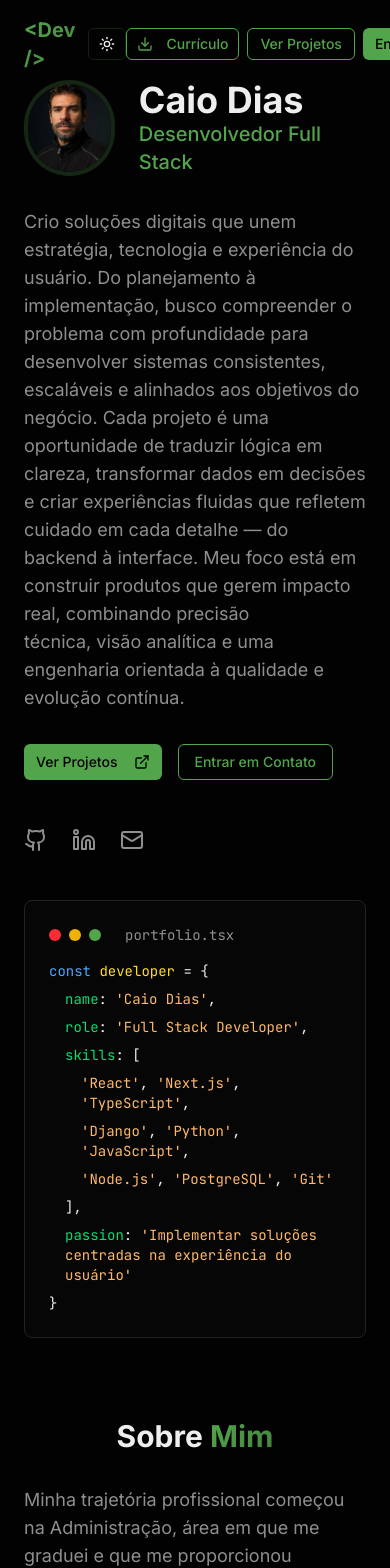
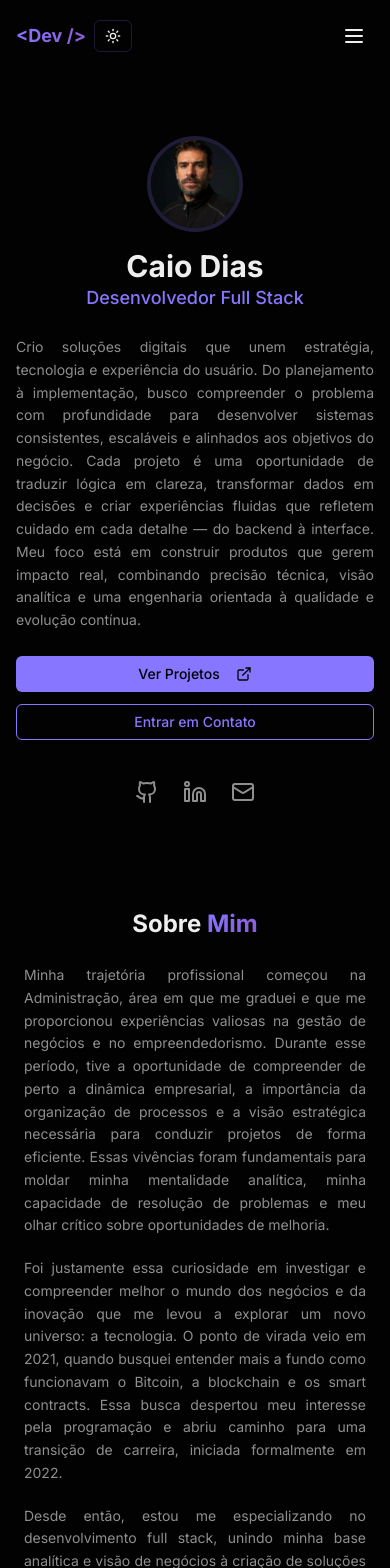
Before and after one commit to caiodiasol/meu_portfolio, a Next.js app: page / in a window 390 px wide. Shown: the top 1568 px of the page. Built offline with nearby package versions, Linux system fonts and the light colour scheme.

Commit message:
feat: redesign de tema e responsividade mobile

```diff
--- a/src/app/components/about.tsx
+++ b/src/app/components/about.tsx
@@ -1,30 +1,30 @@
 export function About() {
     return (
-      <section id="about" className="py-20 px-6">
+      <section id="about" className="py-16 sm:py-20 px-6 sm:px-6">
         <div className="container mx-auto">
           <div className="max-w-4xl mx-auto">
-            <h2 className="text-3xl lg:text-4xl font-bold mb-8 text-center">
+            <h2 className="text-2xl sm:text-3xl lg:text-4xl font-bold mb-6 sm:mb-8 text-center">
               Sobre <span className="text-gradient">Mim</span>
             </h2>
 
-            <div className="grid gap-12 items-center">
-              <div className="space-y-6">
-                <p className="text-lg text-muted-foreground text-pretty">
+            <div className="grid gap-8 sm:gap-12 items-center">
+              <div className="space-y-5 sm:space-y-6">
+                <p className="text-sm leading-relaxed sm:text-base lg:text-lg text-muted-foreground text-justify sm:text-left">
                   Minha trajetória profissional começou na Administração, área em que me graduei e que me proporcionou experiências valiosas na gestão de negócios e no empreendedorismo. Durante esse período, tive a oportunidade de compreender de perto a dinâmica empresarial, a importância da organização de processos e a visão estratégica necessária para conduzir projetos de forma eficiente. Essas vivências foram fundamentais para moldar minha mentalidade analítica, minha capacidade de resolução de problemas e meu olhar crítico sobre oportunidades de melhoria.
                 </p>
 
-                <p className="text-lg text-muted-foreground text-pretty">
+                <p className="text-sm leading-relaxed sm:text-base lg:text-lg text-muted-foreground text-justify sm:text-left">
                   Foi justamente essa curiosidade em investigar e compreender melhor o mundo dos negócios e da inovação que me levou a explorar um novo universo: a tecnologia. O ponto de virada veio em 2021, quando busquei entender mais a fundo como funcionavam o Bitcoin, a blockchain e os smart contracts. Essa busca despertou meu interesse pela programação e abriu caminho para uma transição de carreira, iniciada formalmente em 2022.
                 </p>
 
-                <p className="text-lg text-muted-foreground text-pretty">
+                <p className="text-sm leading-relaxed sm:text-base lg:text-lg text-muted-foreground text-justify sm:text-left">
                   Desde então, estou me especializando no desenvolvimento full stack, unindo minha base analítica e visão de negócios à criação de soluções tecnológicas eficientes e escaláveis. Tenho me aprofundado em linguagens e frameworks como Python, JavaScript, React e Django, com foco em boas práticas de engenharia de software e integração entre front-end e back-end. Busco atuar em projetos que valorizem qualidade técnica, colaboração e impacto real por meio da tecnologia.
                 </p>
               </div>
 
-              <div className="bg-card border border-border rounded-lg p-6">
-                <h3 className="text-xl text-center font-semibold mb-4 text-primary">Tecnologias que utilizo:</h3>
-                <div className="grid grid-cols-3 gap-3">
+              <div className="bg-card border border-border rounded-lg p-4 sm:p-6">
+                <h3 className="text-lg sm:text-xl text-center font-semibold mb-4 text-primary">Tecnologias que utilizo:</h3>
+                <div className="grid grid-cols-2 sm:grid-cols-3 gap-3">
                   {[
                     "HTML",
                     "CSS",
--- a/src/app/components/header.tsx
+++ b/src/app/components/header.tsx
@@ -3,9 +3,10 @@
 import { useState, useEffect } from "react"
 import { Button } from "@/components/ui/button"
 import { ThemeToggle } from "./theme-toggle"
-import { Download } from "lucide-react"
+import { Download, Menu, X } from "lucide-react"
 export function Header() {
   const [isScrolled, setIsScrolled] = useState(false)
+  const [isMobileMenuOpen, setIsMobileMenuOpen] = useState(false)
 
   useEffect(() => {
     const handleScroll = () => {
@@ -15,9 +16,22 @@ export function Header() {
     return () => window.removeEventListener("scroll", handleScroll)
   }, [])
 
+  // Bloquear scroll quando menu mobile estiver aberto
+  useEffect(() => {
+    if (isMobileMenuOpen) {
+      document.body.style.overflow = 'hidden'
+    } else {
+      document.body.style.overflow = 'unset'
+    }
+    return () => {
+      document.body.style.overflow = 'unset'
+    }
+  }, [isMobileMenuOpen])
+
   const scrollToSection = (sectionId: string) => {
     const element = document.getElementById(sectionId)
     element?.scrollIntoView({ behavior: "smooth" })
+    setIsMobileMenuOpen(false)
   }
 
   const downloadResume = () => {
@@ -33,16 +47,16 @@ export function Header() {
         isScrolled ? "bg-background/80 backdrop-blur-md border-b border-border" : "bg-transparent"
       }`}
     >
-      <nav className="container mx-auto px-6 py-4">
+      <nav className="container mx-auto px-4 sm:px-6 py-4">
         <div className="flex items-center justify-between">
           {/* Logo e tema */}
-          <div className="flex items-center gap-3 ">
-            <div className="text-xl font-bold text-gradient">{"<Dev />"}</div>
+          <div className="flex items-center gap-2 sm:gap-3">
+            <div className="text-lg sm:text-xl font-bold text-gradient whitespace-nowrap">{"<Dev />"}</div>
             <ThemeToggle />
           </div>
 
-          {/* Navegação */}
-          <div className="hidden md:flex items-center space-x-6">
+          {/* Navegação Desktop */}
+          <div className="hidden lg:flex items-center space-x-6">
             <button onClick={() => scrollToSection("about")} className="link-hover text-muted-foreground hover:cursor-pointer hover:text-primary text-sm">
               Sobre
             </button>
@@ -52,16 +66,16 @@ export function Header() {
             <button onClick={() => scrollToSection("experience")} className="link-hover text-muted-foreground hover:cursor-pointer hover:text-primary text-sm">
               Experiência
             </button>
+            <button onClick={() => scrollToSection("projects")} className="link-hover text-muted-foreground hover:cursor-pointer hover:text-primary text-sm">
+              Projetos
+            </button>
             <button onClick={() => scrollToSection("skills-section")} className="link-hover text-muted-foreground hover:cursor-pointer hover:text-primary text-sm">
               Competências
             </button>
-            <button onClick={() => scrollToSection("projects")} className="link-hover text-muted-foreground hover:cursor-pointer hover:text-primary text-sm">
-              Projetos
-            </button>
           </div>
 
-          {/* Ações */}
-          <div className="flex items-center gap-2">
+          {/* Ações Desktop */}
+          <div className="hidden lg:flex items-center gap-2">
             <Button
               variant="outline"
               size="sm"
@@ -87,8 +101,104 @@ export function Header() {
               Entrar em Contato
             </Button>
           </div>
+
+          {/* Menu Hambúrguer Mobile */}
+          <button
+            onClick={() => setIsMobileMenuOpen(!isMobileMenuOpen)}
+            className="lg:hidden p-2 text-foreground hover:text-primary cursor-pointer transition-colors"
+            aria-label="Toggle menu"
+          >
+            {isMobileMenuOpen ? <X className="h-6 w-6" /> : <Menu className="h-6 w-6" />}
+          </button>
         </div>
       </nav>
+
+      {/* Menu Mobile Overlay */}
+      {isMobileMenuOpen && (
+        <>
+          {/* Backdrop */}
+          <div
+            className="lg:hidden fixed inset-0 bg-background/80 backdrop-blur-sm z-40 animate-in fade-in duration-200"
+            onClick={() => setIsMobileMenuOpen(false)}
+          />
+
+          {/* Menu Dropdown */}
+          <div className="lg:hidden fixed top-[68px] left-0 right-0 bg-background/95 backdrop-blur-md border-b border-border shadow-lg z-50 animate-in slide-in-from-top-4 duration-300 max-h-[calc(100vh-68px)] overflow-y-auto">
+            <div className="px-6 py-6 space-y-4 max-w-md mx-auto">
+              {/* Botão de Fechar */}
+              <div className="flex justify-end">
+                <button
+                  onClick={() => setIsMobileMenuOpen(false)}
+                  className="p-2 hover:bg-primary/10 rounded-lg transition-colors cursor-pointer"
+                  aria-label="Fechar menu"
+                >
+                  <X className="h-5 w-5 text-foreground" />
+                </button>
+              </div>
+
+              <div className="flex flex-col space-y-3">
+                <button
+                  onClick={() => scrollToSection("about")}
+                  className="text-left text-muted-foreground hover:text-primary transition-colors py-2 cursor-pointer text-base"
+                >
+                  Sobre
+                </button>
+                <button
+                  onClick={() => scrollToSection("education")}
+                  className="text-left text-muted-foreground hover:text-primary transition-colors py-2 cursor-pointer text-base"
+                >
+                  Educação
+                </button>
+                <button
+                  onClick={() => scrollToSection("experience")}
+                  className="text-left text-muted-foreground hover:text-primary transition-colors py-2 cursor-pointer text-base"
+                >
+                  Experiência
+                </button>
+                <button
+                  onClick={() => scrollToSection("projects")}
+                  className="text-left text-muted-foreground hover:text-primary transition-colors py-2 cursor-pointer text-base"
+                >
+                  Projetos
+                </button>
+                <button
+                  onClick={() => scrollToSection("skills-section")}
+                  className="text-left text-muted-foreground hover:text-primary transition-colors py-2 cursor-pointer text-base"
+                >
+                  Competências
+                </button>
+              </div>
+
+              <div className="flex flex-col space-y-2 pt-4 border-t border-border">
+                <Button
+                  variant="outline"
+                  size="sm"
+                  onClick={downloadResume}
+                  className="w-full border-primary text-primary hover:cursor-pointer hover:bg-primary hover:text-primary-foreground bg-transparent"
+                >
+                  <Download className="mr-2 h-4 w-4" />
+                  Currículo
+                </Button>
+                <Button
+                  onClick={() => scrollToSection("projects")}
+                  variant="outline"
+                  size="sm"
+                  className="w-full border-primary text-primary hover:bg-primary hover:cursor-pointer hover:text-primary-foreground bg-transparent"
+                >
+                  Ver Projetos
+                </Button>
+                <Button
+                  onClick={() => scrollToSection("contact")}
+                  size="sm"
+                  className="w-full bg-primary text-primary-foreground hover:cursor-pointer hover:bg-accent"
+                >
+                  Entrar em Contato
+                </Button>
+              </div>
+            </div>
+          </div>
+        </>
+      )}
     </header>
   )
 }
--- a/src/app/components/hero.tsx
+++ b/src/app/components/hero.tsx
@@ -17,29 +17,29 @@ export function Hero() {
   }
 
   return (
-    <section className="min-h-screen flex items-center justify-center px-6 pt-20">
+    <section className="min-h-screen flex items-center justify-center px-4 sm:px-6 pt-24 sm:pt-20">
       <div className="container mx-auto">
-        <div className="grid lg:grid-cols-2 gap-12 items-center">
+        <div className="grid lg:grid-cols-2 gap-8 sm:gap-12 items-center">
           {/* Conteúdo principal */}
-          <div className={`space-y-8 ${mounted ? "animate-fade-in-up" : "opacity-0"}`}>
-            <div className="flex items-center gap-6 mb-8">
-              <div className="w-24 h-24 lg:w-32 lg:h-32 rounded-full overflow-hidden border-4 border-primary/20 bg-card flex items-center justify-center">
+          <div className={`space-y-6 sm:space-y-8 ${mounted ? "animate-fade-in-up" : "opacity-0"}`}>
+            <div className="flex flex-col sm:flex-row items-center sm:items-center gap-4 sm:gap-6 mb-6 sm:mb-8 text-center sm:text-left">
+              <div className="w-24 h-24 sm:w-28 sm:h-28 lg:w-32 lg:h-32 rounded-full overflow-hidden border-4 border-primary/20 bg-card flex items-center justify-center flex-shrink-0">
                 <img src="/perfil.jpg" alt="foto perfil" className="w-full h-full object-cover object-center" />
               </div>
               <div>
-                <h1 className="text-4xl lg:text-6xl font-bold text-balance">Caio Dias</h1>
-                <h2 className="text-xl lg:text-2xl text-primary font-medium">Desenvolvedor Full Stack</h2>
+                <h1 className="text-3xl sm:text-4xl lg:text-6xl font-bold text-balance">Caio Dias</h1>
+                <h2 className="text-lg sm:text-xl lg:text-2xl text-primary font-medium">Desenvolvedor Full Stack</h2>
               </div>
             </div>
 
-            <p className="text-lg text-muted-foreground max-w-lg text-pretty">
+            <p className="text-sm leading-relaxed sm:text-base lg:text-lg text-muted-foreground max-w-lg text-justify sm:text-left">
               Crio soluções digitais que unem estratégia, tecnologia e experiência do usuário. Do planejamento à implementação, busco compreender o problema com profundidade para desenvolver sistemas consistentes, escaláveis e alinhados aos objetivos do negócio. Cada projeto é uma oportunidade de traduzir lógica em clareza, transformar dados em decisões e criar experiências fluidas que refletem cuidado em cada detalhe — do backend à interface. Meu foco está em construir produtos que gerem impacto real, combinando precisão técnica, visão analítica e uma engenharia orientada à qualidade e evolução contínua.
             </p>
 
-            <div className="flex flex-wrap gap-4">
+            <div className="flex flex-col sm:flex-row flex-wrap gap-3 sm:gap-4">
               <Button
                 onClick={() => scrollToSection("projects")}
-                className="bg-primary text-primary-foreground hover:cursor-pointer hover:bg-accent"
+                className="w-full sm:w-auto bg-primary text-primary-foreground hover:cursor-pointer hover:bg-accent"
               >
                 Ver Projetos
                 <ExternalLink className="ml-2 h-4 w-4" />
@@ -47,14 +47,14 @@ export function Hero() {
               <Button
                 variant="outline"
                 onClick={() => scrollToSection("contact")}
-                className="border-primary text-primary hover:bg-primary hover:cursor-pointer hover:text-primary-foreground"
+                className="w-full sm:w-auto border-primary text-primary hover:bg-primary hover:cursor-pointer hover:text-primary-foreground"
               >
                 Entrar em Contato
               </Button>
             </div>
 
             {/* Links sociais */}
-            <div className="flex gap-6 pt-4">
+            <div className="flex gap-6 pt-4 justify-center sm:justify-start">
               <a
                 href="https://github.com/caiodiasol"
                 target="_blank"
@@ -78,45 +78,45 @@ export function Hero() {
           </div>
 
           {/* Área visual/código */}
-          <div className={`${mounted ? "animate-fade-in-up" : "opacity-0"} lg:delay-200`}>
-            <div className="bg-card border border-border rounded-lg p-6 font-mono text-sm">
+          <div className={`${mounted ? "animate-fade-in-up" : "opacity-0"} lg:delay-200 hidden lg:block`}>
+            <div className="bg-card border border-border rounded-lg p-4 sm:p-6 font-mono text-xs sm:text-sm">
               <div className="flex items-center gap-2 mb-4">
                 <div className="w-3 h-3 rounded-full bg-red-500"></div>
                 <div className="w-3 h-3 rounded-full bg-yellow-500"></div>
                 <div className="w-3 h-3 rounded-full bg-primary"></div>
-                <span className="ml-4 text-muted-foreground">portfolio.tsx</span>
+                <span className="ml-2 sm:ml-4 text-muted-foreground text-xs sm:text-sm">portfolio.tsx</span>
               </div>
-              <div className="space-y-2">
+              <div className="space-y-2 min-w-max">
                 <div>
-                  <span className="text-blue-400">const</span> <span className="text-yellow-300">developer</span> ={" "}
+                  <span className="text-blue-400">const</span> <span className="text-yellow-400">developer</span> ={" "}
                   {`{`}
                 </div>
                 <div className="ml-4">
-                  <span className="text-green-400">name</span>: <span className="text-orange-300">&apos;Caio Dias&apos;</span>,
+                  <span className="text-green-400">name</span>: <span className="text-orange-400">&apos;Caio Dias&apos;</span>,
                 </div>
                 <div className="ml-4">
                   <span className="text-green-400">role</span>:{" "}
-                  <span className="text-orange-300">&apos;Full Stack Developer&apos;</span>,
+                  <span className="text-orange-400">&apos;Full Stack Developer&apos;</span>,
                 </div>
                 <div className="ml-4">
                   <span className="text-green-400">skills</span>: [
                 </div>
                 <div className="ml-8">
-                  <span className="text-orange-300">&apos;React&apos;</span>, <span className="text-orange-300">&apos;Next.js&apos;</span>,{" "}
-                  <span className="text-orange-300">&apos;TypeScript&apos;</span>,
+                  <span className="text-orange-400">&apos;React&apos;</span>, <span className="text-orange-400">&apos;Next.js&apos;</span>,{" "}
+                  <span className="text-orange-400">&apos;TypeScript&apos;</span>,
                 </div>
                 <div className="ml-8">
-                  <span className="text-orange-300">&apos;Django&apos;</span>, <span className="text-orange-300">&apos;Python&apos;</span>,{" "}
-                  <span className="text-orange-300">&apos;JavaScript&apos;</span>,{" "}
+                  <span className="text-orange-400">&apos;Django&apos;</span>, <span className="text-orange-400">&apos;Python&apos;</span>,{" "}
+                  <span className="text-orange-400">&apos;JavaScript&apos;</span>,{" "}
                 </div>
                 <div className="ml-8">
-                  <span className="text-orange-300">&apos;Node.js&apos;</span>, <span className="text-orange-300">&apos;PostgreSQL&apos;</span>,{" "}
-                  <span className="text-orange-300">&apos;Git&apos;</span>{" "}
+                  <span className="text-orange-400">&apos;Node.js&apos;</span>, <span className="text-orange-400">&apos;PostgreSQL&apos;</span>,{" "}
+                  <span className="text-orange-400">&apos;Git&apos;</span>{" "}
                 </div>
                 <div className="ml-4">],</div>
                 <div className="ml-4">
                   <span className="text-green-400">passion</span>:{" "}
-                  <span className="text-orange-300">&apos;Implementar soluções centradas na experiência do usuário&apos;</span>
+                  <span className="text-orange-400">&apos;Implementar soluções centradas na experiência do usuário&apos;</span>
                 </div>
                 <div>{`}`}</div>
               </div>
--- a/src/app/globals.css
+++ b/src/app/globals.css
@@ -11,33 +11,33 @@
   --card-foreground: oklch(0.95 0 0);
   --popover: oklch(0.12 0 0);
   --popover-foreground: oklch(0.95 0 0);
-  --primary: oklch(0.65 0.15 142); /* Verde vibrante */
+  --primary: oklch(0.65 0.2 285); /* Roxo vibrante moderno */
   --primary-foreground: oklch(0.08 0 0);
   --secondary: oklch(0.18 0 0); /* Cinza escuro */
   --secondary-foreground: oklch(0.95 0 0);
   --muted: oklch(0.15 0 0);
   --muted-foreground: oklch(0.65 0 0);
-  --accent: oklch(0.55 0.12 142); /* Verde mais escuro */
+  --accent: oklch(0.58 0.18 300); /* Roxo mais escuro */
   --accent-foreground: oklch(0.95 0 0);
   --destructive: oklch(0.577 0.245 27.325);
   --destructive-foreground: oklch(0.95 0 0);
   --border: oklch(0.25 0 0);
   --input: oklch(0.18 0 0);
-  --ring: oklch(0.65 0.15 142);
-  --chart-1: oklch(0.65 0.15 142);
-  --chart-2: oklch(0.55 0.12 142);
-  --chart-3: oklch(0.45 0.1 142);
-  --chart-4: oklch(0.35 0.08 142);
-  --chart-5: oklch(0.75 0.18 142);
+  --ring: oklch(0.65 0.2 285);
+  --chart-1: oklch(0.65 0.2 285);
+  --chart-2: oklch(0.58 0.18 300);
+  --chart-3: oklch(0.55 0.15 270);
+  --chart-4: oklch(0.48 0.12 290);
+  --chart-5: oklch(0.72 0.22 280);
   --radius: 0.5rem;
   --sidebar: oklch(0.12 0 0);
   --sidebar-foreground: oklch(0.95 0 0);
-  --sidebar-primary: oklch(0.65 0.15 142);
+  --sidebar-primary: oklch(0.65 0.2 285);
   --sidebar-primary-foreground: oklch(0.08 0 0);
   --sidebar-accent: oklch(0.18 0 0);
   --sidebar-accent-foreground: oklch(0.95 0 0);
   --sidebar-border: oklch(0.25 0 0);
-  --sidebar-ring: oklch(0.65 0.15 142);
+  --sidebar-ring: oklch(0.65 0.2 285);
 }
 
 /* Adicionado tema claro */
@@ -48,32 +48,32 @@
   --card-foreground: oklch(0.15 0 0);
   --popover: oklch(1 0 0);
   --popover-foreground: oklch(0.15 0 0);
-  --primary: oklch(0.45 0.15 142); /* Verde mais escuro para contraste */
+  --primary: oklch(0.50 0.22 285); /* Roxo moderno para contraste */
   --primary-foreground: oklch(0.98 0 0);
   --secondary: oklch(0.92 0 0); /* Cinza claro */
   --secondary-foreground: oklch(0.15 0 0);
   --muted: oklch(0.95 0 0);
   --muted-foreground: oklch(0.45 0 0);
-  --accent: oklch(0.35 0.12 142); /* Verde ainda mais escuro */
+  --accent: oklch(0.42 0.2 300); /* Roxo ainda mais escuro */
   --accent-foreground: oklch(0.98 0 0);
   --destructive: oklch(0.577 0.245 27.325);
   --destructive-foreground: oklch(0.98 0 0);
   --border: oklch(0.85 0 0);
   --input: oklch(0.95 0 0);
-  --ring: oklch(0.45 0.15 142);
-  --chart-1: oklch(0.45 0.15 142);
-  --chart-2: oklch(0.35 0.12 142);
-  --chart-3: oklch(0.55 0.1 142);
-  --chart-4: oklch(0.65 0.08 142);
-  --chart-5: oklch(0.25 0.18 142);
+  --ring: oklch(0.50 0.22 285);
+  --chart-1: oklch(0.50 0.22 285);
+  --chart-2: oklch(0.42 0.2 300);
+  --chart-3: oklch(0.48 0.18 270);
+  --chart-4: oklch(0.55 0.15 290);
+  --chart-5: oklch(0.38 0.25 280);
   --sidebar: oklch(1 0 0);
   --sidebar-foreground: oklch(0.15 0 0);
-  --sidebar-primary: oklch(0.45 0.15 142);
+  --sidebar-primary: oklch(0.50 0.22 285);
   --sidebar-primary-foreground: oklch(0.98 0 0);
   --sidebar-accent: oklch(0.92 0 0);
   --sidebar-accent-foreground: oklch(0.15 0 0);
   --sidebar-border: oklch(0.85 0 0);
-  --sidebar-ring: oklch(0.45 0.15 142);
+  --sidebar-ring: oklch(0.50 0.22 285);
 }
 
 @theme inline {
```
Also changed, not shown: src/app/components/contact.tsx (+28 -28 lines), src/app/components/education.tsx (+5 -5 lines), src/app/components/experience.tsx (+15 -15 lines), src/app/components/projects.tsx (+18 -18 lines), src/app/components/skills.tsx (+32 -32 lines).
